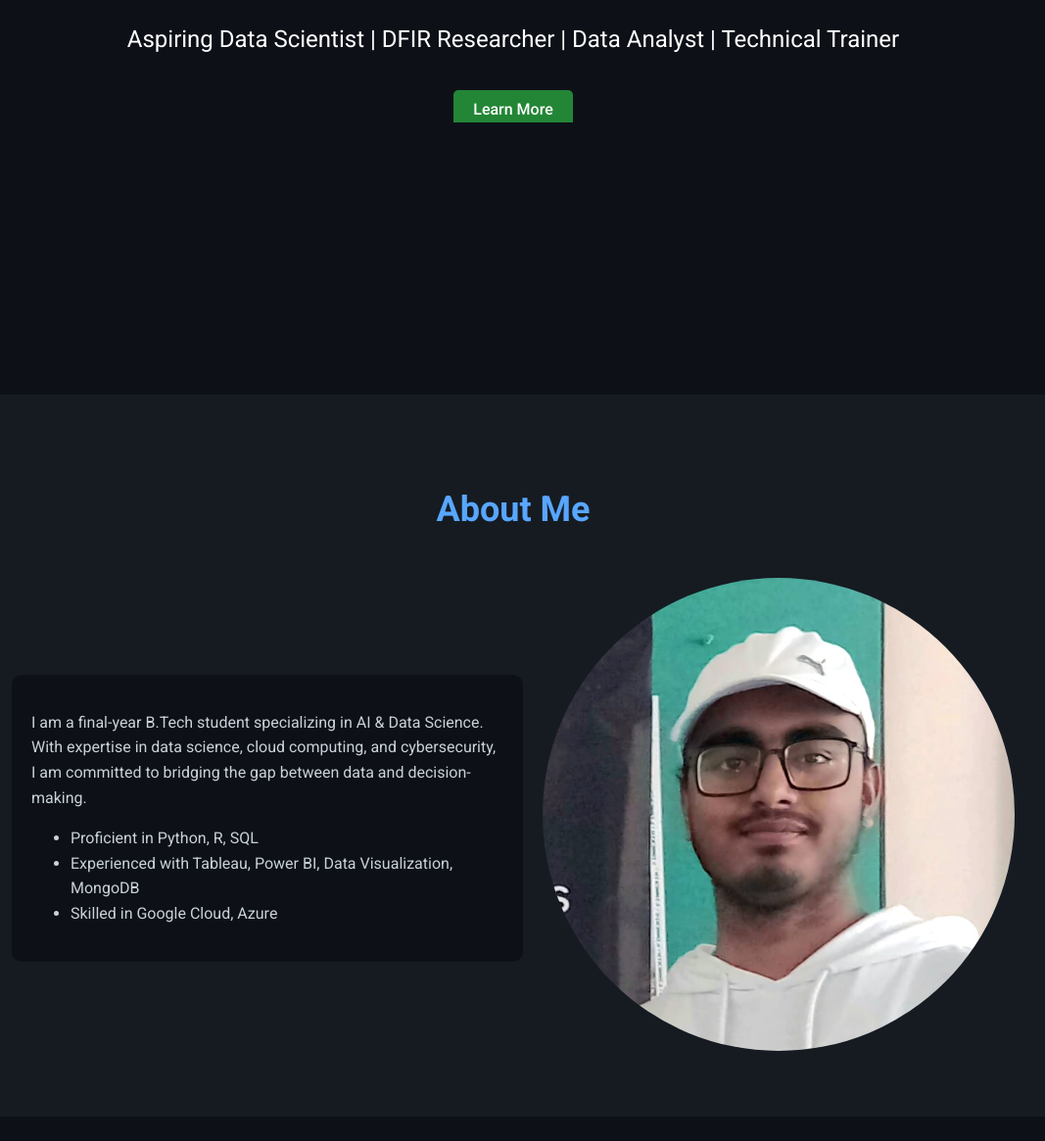
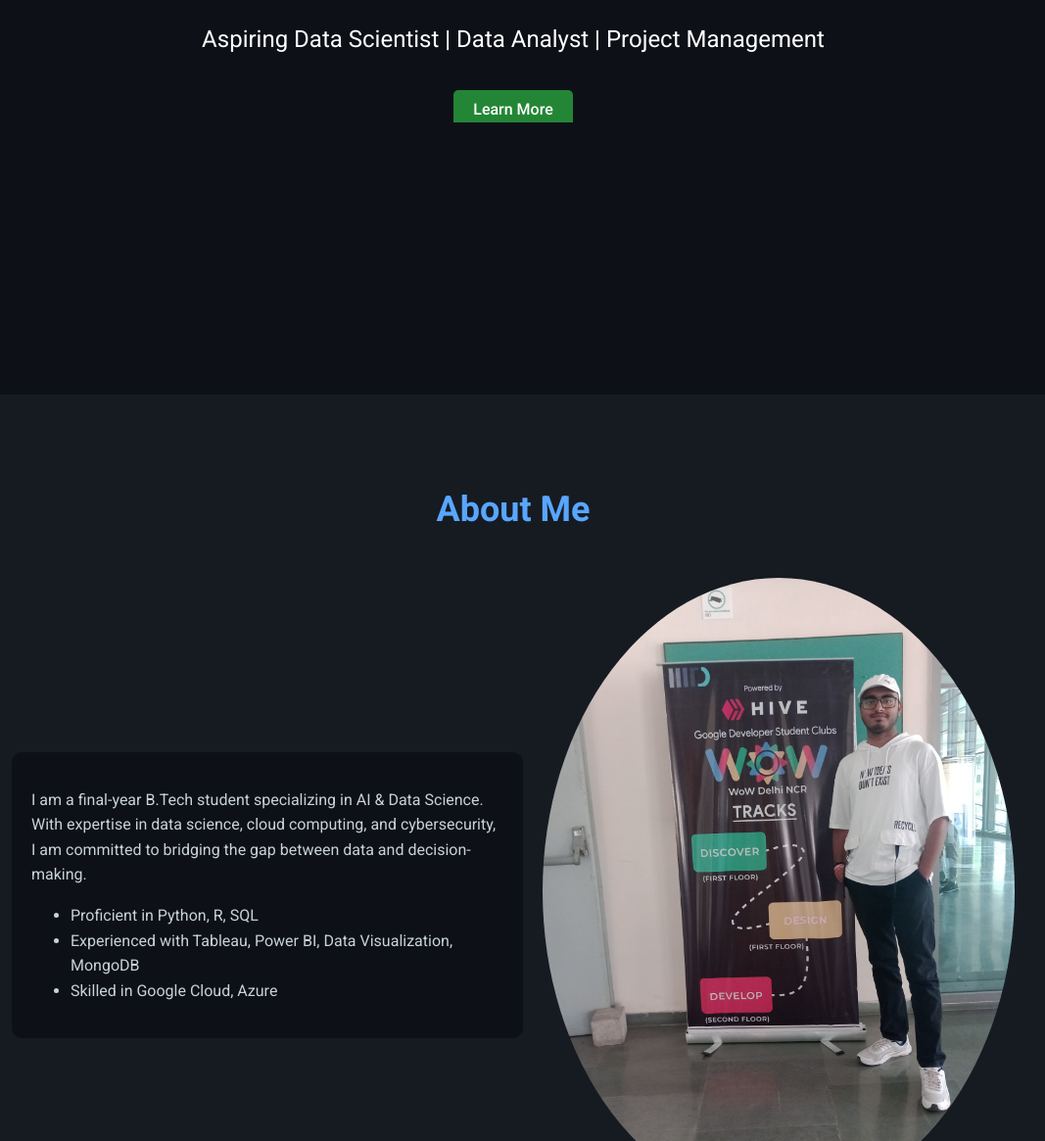
Before and after one commit to AdityPratap/portfolio, a plain HTML site: page index.html in a window 1280 px wide. Shown: the part 475-1640 px from the top of the page at 98% size, without its empty margins (116-1183 px from the left). Drawn offline with Linux system fonts and the light colour scheme.

Commit message:
Update index.html

```diff
--- a/index.html
+++ b/index.html
@@ -35,8 +35,7 @@
         <div class="hero-content">
           <h2>Aditya Pratap</h2>
           <p>
-            Aspiring Data Scientist | DFIR Researcher | Data Analyst | Technical
-            Trainer
+            Aspiring Data Scientist | Data Analyst | Project Management
           </p>
           <a href="#about" class="btn">Learn More</a>
         </div>
@@ -66,7 +65,7 @@
             </ul>
           </div>
           <div class="about-image">
-            <img src="assets/images/profile.jpg" alt="Aditya Pratap" />
+            <img src="assets/images/profile1.jpg" alt="Aditya Pratap" />
           </div>
         </div>
       </div>
```
